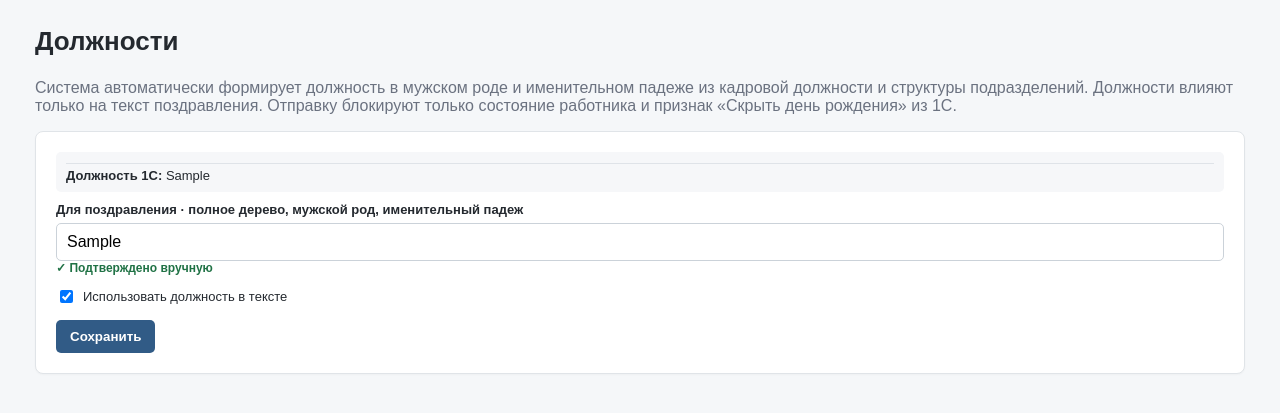
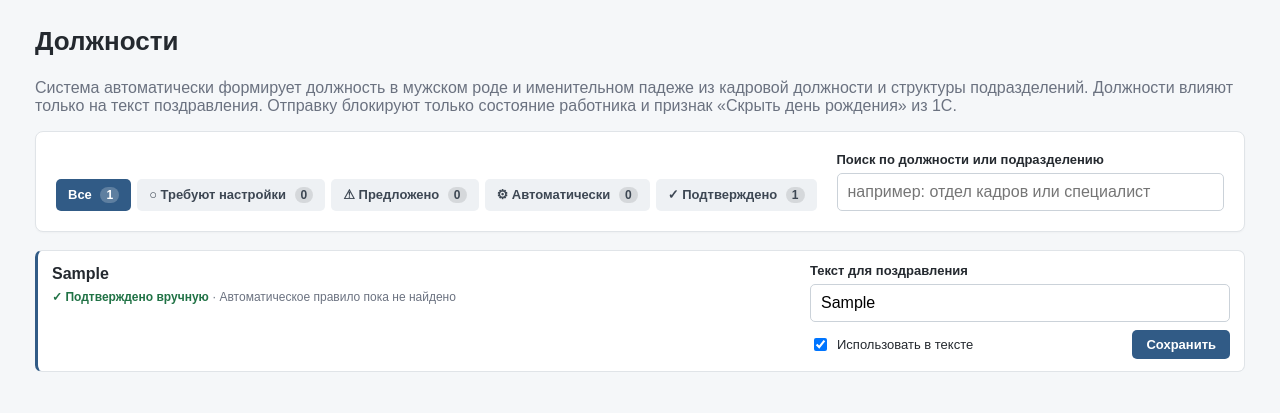
Before and after one commit to DonBellozi/corporate-birthday-mailer, a FastAPI app: page /positions in a window 1280 px wide. Shown: the part 118-531 px from the top of the page. Run offline with FastAPI, Linux system fonts and the light colour scheme; the visitor is signed in with stand-in values (Sample User, id 1); tables that the repository leaves empty hold one stand-in row (values such as "Sample post").

Commit message:
Первый релиз

```diff
--- a/app/main.py
+++ b/app/main.py
@@ -789,15 +789,37 @@ def positions_page(request: Request, db: Session = Depends(get_db)):
     rows = []
     mapping_by_source = {item.source_position: item for item in items}
 
+    counts = {"needs": 0, "suggested": 0, "auto": 0, "confirmed": 0}
+
     for item in items:
         suggestion = suggest_position(item.source_position)
         source_units, source_title = split_source_position(item.source_position)
+
+        # Статус считаем здесь, а не в шаблоне: он нужен и для фильтров,
+        # и для счетчиков в верхней панели.
+        if item.confirmed:
+            status = "confirmed"
+        elif suggestion.auto_use:
+            status = "auto"
+        elif suggestion.text:
+            status = "suggested"
+        else:
+            status = "needs"
+        counts[status] += 1
+
         rows.append({
             "item": item,
             "suggestion": suggestion,
             "input_value": item.display_position if item.display_position else suggestion.text,
             "source_units": source_units,
             "source_title": source_title,
+            "status": status,
+            # Строка для живого поиска по странице.
+            "search": " ".join([
+                item.source_position or "",
+                item.display_position or "",
+                suggestion.text or "",
+            ]).lower(),
         })
 
     multi_position_rows = []
@@ -834,6 +856,10 @@ def positions_page(request: Request, db: Session = Depends(get_db)):
         "positions.html",
         rows=rows,
         multi_position_rows=multi_position_rows,
+        counts=counts,
+        unresolved_conflicts=sum(
+            1 for x in multi_position_rows if not x["resolved"]
+        ),
     )
 
 
--- a/app/static/style.css
+++ b/app/static/style.css
@@ -81,7 +81,6 @@ select{width:100%;border:1px solid #cbd2d9;border-radius:5px;padding:9px 10px;fo
 .position-congratulate-warning{font-size:12px;margin:2px 0 4px 0}
 
 .multi-position-summary{border-left:4px solid #d99a19}
-.multi-position-person{padding:10px 0 14px 0;border-top:1px solid #e2e6ea}
 .multi-position-person:first-of-type{border-top:0}
 .multi-position-person-head{display:flex;flex-wrap:wrap;gap:8px 16px;align-items:center;margin-bottom:7px}
 .multi-position-options{display:grid;gap:4px;margin-bottom:8px}
@@ -155,6 +154,8 @@ select{width:100%;border:1px solid #cbd2d9;border-radius:5px;padding:9px 10px;fo
 
 
 .multi-position-person{
+  padding:10px 0 14px 0;
+  border-top:1px solid #e2e6ea;
   overflow:hidden;
 }
 .multi-position-person-summary{
@@ -184,3 +185,89 @@ select{width:100%;border:1px solid #cbd2d9;border-radius:5px;padding:9px 10px;fo
   margin-left:auto;
   white-space:nowrap;
 }
+
+
+/* ---- Страница "Должности": компактный список вместо стены карточек ---- */
+
+.position-toolbar{
+  display:flex;
+  flex-wrap:wrap;
+  gap:14px 20px;
+  align-items:flex-end;
+  justify-content:space-between;
+  position:sticky;
+  top:0;
+  z-index:5;
+}
+.position-filters{display:flex;flex-wrap:wrap;gap:6px}
+.pos-filter{
+  margin:0;
+  background:#eef1f4;
+  color:#3d4753;
+  font-weight:600;
+  font-size:13px;
+  padding:7px 11px;
+  border:1px solid transparent;
+}
+.pos-filter:hover{background:#e3e8ed}
+.pos-filter.is-active{background:#315b86;color:#fff}
+.pos-count{
+  display:inline-block;
+  margin-left:5px;
+  padding:1px 6px;
+  border-radius:9px;
+  background:rgba(0,0,0,.10);
+  font-size:12px;
+}
+.pos-filter.is-active .pos-count{background:rgba(255,255,255,.22)}
+.position-search{min-width:280px;flex:1;max-width:420px}
+.position-search label{margin-top:0}
+
+.position-list{display:grid;gap:8px;margin-bottom:18px}
+.position-row{
+  display:grid;
+  grid-template-columns:minmax(0,1fr) minmax(0,420px);
+  gap:8px 22px;
+  align-items:start;
+  background:#fff;
+  border:1px solid #e0e4e8;
+  border-left:3px solid #cbd2d9;
+  border-radius:7px;
+  padding:12px 14px;
+}
+.position-row[hidden]{display:none}
+.position-row:hover{border-color:#b8c2cc}
+.position-row.saved{border-color:#8dbfa2;background:#fbfefc}
+
+/* Цвет левой кромки сразу показывает статус, без чтения подписи. */
+.position-row.status-needs{border-left-color:#a33737}
+.position-row.status-suggested{border-left-color:#d99a19}
+.position-row.status-auto{border-left-color:#207245}
+.position-row.status-confirmed{border-left-color:#315b86}
+
+.position-row-path{margin-bottom:2px;line-height:1.35}
+.position-row-title{font-weight:600;line-height:1.35;margin-bottom:4px}
+.position-row .position-status{margin:0;line-height:1.4}
+.position-reason{color:#6b7280}
+
+.position-row-edit label{margin-top:0}
+.position-row-edit input[type=text],
+.position-row-edit input:not([type]){width:100%}
+.position-row-actions{
+  display:flex;
+  flex-wrap:wrap;
+  align-items:center;
+  justify-content:space-between;
+  gap:8px 14px;
+  margin-top:8px;
+}
+.position-row-actions .check{margin:0;font-size:13px}
+.position-save{margin:0;padding:7px 14px;font-size:13px}
+
+.position-empty{text-align:center}
+
+@media(max-width:900px){
+  .position-row{grid-template-columns:1fr;gap:10px}
+  .position-toolbar{position:static}
+  .position-search{max-width:none}
+}
--- a/app/templates/positions.html
+++ b/app/templates/positions.html
@@ -7,12 +7,20 @@
 </p>
 
 {% if multi_position_rows %}
-<div class="card multi-position-summary">
-  <h2>Работники с несколькими должностями</h2>
-  <p class="muted">
+<details class="card multi-position-summary" {% if unresolved_conflicts %}open{% endif %}>
+  <summary class="multi-position-person-summary">
+    <strong>Работники с несколькими должностями</strong>
+    {% if unresolved_conflicts %}
+      <span class="bad"> · требуется выбрать: {{ unresolved_conflicts }}</span>
+    {% else %}
+      <span class="ok"> · все выбраны</span>
+    {% endif %}
+  </summary>
+
+  <p class="muted small">
     Один и тот же работник найден в текущей выгрузке по нескольким должностям.
     Выберите, какую из них использовать в тексте поздравления.
-    На возможность отправки поздравления этот выбор больше не влияет.
+    На возможность отправки поздравления этот выбор не влияет.
   </p>
 
   {% for person in multi_position_rows %}
@@ -57,6 +65,7 @@
           {% endfor %}
         </div>
 
+        <div class="employee-position-choice-status muted small"></div>
         <button type="submit" class="employee-position-choice-save">
           {{ "Изменить выбор" if person.resolved else "Сохранить выбор" }}
         </button>
@@ -64,123 +73,141 @@
     </div>
   </details>
   {% endfor %}
-</div>
+</details>
 {% endif %}
 
+{% if rows %}
+<div class="card position-toolbar">
+  <div class="position-filters" role="group" aria-label="Фильтр по статусу">
+    <button type="button" class="pos-filter is-active" data-filter="all">
+      Все <span class="pos-count">{{ rows|length }}</span>
+    </button>
+    <button type="button" class="pos-filter" data-filter="needs">
+      ○ Требуют настройки <span class="pos-count">{{ counts.needs }}</span>
+    </button>
+    <button type="button" class="pos-filter" data-filter="suggested">
+      ⚠ Предложено <span class="pos-count">{{ counts.suggested }}</span>
+    </button>
+    <button type="button" class="pos-filter" data-filter="auto">
+      ⚙ Автоматически <span class="pos-count">{{ counts.auto }}</span>
+    </button>
+    <button type="button" class="pos-filter" data-filter="confirmed">
+      ✓ Подтверждено <span class="pos-count">{{ counts.confirmed }}</span>
+    </button>
+  </div>
+
+  <div class="position-search">
+    <label for="position-search-input">Поиск по должности или подразделению</label>
+    <input id="position-search-input" type="search" autocomplete="off"
+           placeholder="например: отдел кадров или специалист">
+  </div>
+</div>
+
+<div class="position-list" id="position-list">
 {% for row in rows %}
 {% set x = row.item %}
 {% set s = row.suggestion %}
-<div class="card position-card">
-<form method="post" action="/positions/{{ x.id }}" class="position-form">
-  <div class="source position-tree">
+<form method="post" action="/positions/{{ x.id }}"
+      class="position-row position-form status-{{ row.status }}"
+      data-status="{{ row.status }}"
+      data-search="{{ row.search }}">
+
+  <div class="position-row-source">
     {% if row.source_units %}
-      {% for unit in row.source_units %}
-        <div class="position-tree-level">
-          <span class="muted">{{ loop.index }}.</span> {{ unit }}
-        </div>
-      {% endfor %}
+    <div class="position-row-path muted small">{{ row.source_units|join(" / ") }}</div>
     {% endif %}
-    {% if row.source_title %}
-      <div class="position-tree-title"><strong>Должность 1С:</strong> {{ row.source_title }}</div>
-    {% endif %}
-  </div>
-
-  <label>Для поздравления · полное дерево, мужской род, именительный падеж</label>
-  <input name="display_position"
-         value="{{ row.input_value }}"
-         placeholder="Не удалось определить автоматически">
-
-  <div class="muted small position-status">
+    <div class="position-row-title">{{ row.source_title or x.source_position }}</div>
+    <div class="position-status muted small">
       {% if x.confirmed %}
         <span class="ok">✓ Подтверждено вручную</span>
       {% elif s.auto_use %}
-      <span class="ok">⚙ Автоматически · уверенность {{ (s.confidence * 100)|round|int }}%</span>
-      {% if s.reason %} · {{ s.reason }}{% endif %}
+        <span class="ok">⚙ Автоматически · {{ (s.confidence * 100)|round|int }}%</span>
       {% elif s.text %}
-      <span class="badge">⚠ Предложено · уверенность {{ (s.confidence * 100)|round|int }}%</span>
-      {% if s.reason %} · {{ s.reason }}{% endif %}
+        <span class="badge">⚠ Предложено · {{ (s.confidence * 100)|round|int }}%</span>
       {% else %}
         <span class="bad">○ Требует настройки</span>
-      {% if s.reason %} · {{ s.reason }}{% endif %}
       {% endif %}
+      {% if s.reason %}<span class="position-reason"> · {{ s.reason }}</span>{% endif %}
+    </div>
   </div>
 
-  <div class="position-options">
+  <div class="position-row-edit">
+    <label for="pos-input-{{ x.id }}">Текст для поздравления</label>
+    <input id="pos-input-{{ x.id }}"
+           name="display_position"
+           value="{{ row.input_value }}"
+           placeholder="Не удалось определить автоматически">
+    <div class="position-row-actions">
       <label class="check">
         <input type="checkbox" name="active" {% if x.active %}checked{% endif %}>
-      Использовать должность в тексте
+        Использовать в тексте
       </label>
+      <button type="submit" class="position-save">Сохранить</button>
+    </div>
+  </div>
+</form>
+{% endfor %}
 </div>
 
-  <button type="submit" class="position-save">{{ "Сохранить" if x.confirmed else "Подтвердить / изменить" }}</button>
-</form>
+<div class="card muted position-empty" id="position-empty" hidden>
+  Ничего не найдено. Измените запрос или выберите другой фильтр.
 </div>
-{% endfor %}
-
-{% if not rows %}
+{% else %}
 <div class="card muted">Появятся после первого импорта XLSX.</div>
 {% endif %}
 
 <script>
 (() => {
-  document.querySelectorAll(".position-form").forEach((form) => {
+  const list = document.getElementById("position-list");
+  if (!list) return;
+
+  const rows = Array.from(list.querySelectorAll(".position-row"));
+  const search = document.getElementById("position-search-input");
+  const empty = document.getElementById("position-empty");
+  const filters = Array.from(document.querySelectorAll(".pos-filter"));
+
+  let activeFilter = "all";
+
+  function applyFilters() {
+    const query = (search.value || "").trim().toLowerCase();
+    let visible = 0;
+
+    rows.forEach((row) => {
+      const matchesStatus =
+        activeFilter === "all" || row.dataset.status === activeFilter;
+      const matchesQuery =
+        !query || (row.dataset.search || "").includes(query);
+      const show = matchesStatus && matchesQuery;
+      row.hidden = !show;
+      if (show) visible++;
+    });
+
+    empty.hidden = visible > 0;
+  }
+
+  filters.forEach((button) => {
+    button.addEventListener("click", () => {
+      filters.forEach((x) => x.classList.remove("is-active"));
+      button.classList.add("is-active");
+      activeFilter = button.dataset.filter;
+      applyFilters();
+    });
+  });
+
+  let debounce;
+  search.addEventListener("input", () => {
+    window.clearTimeout(debounce);
+    debounce = window.setTimeout(applyFilters, 120);
+  });
+
+  // Сохранение без перезагрузки страницы: список длинный, терять
+  // позицию прокрутки и состояние фильтров на каждой правке неудобно.
+  function bindAsyncSave(form, onSuccess) {
     form.addEventListener("submit", async (event) => {
       event.preventDefault();
 
-      const button = form.querySelector(".position-save");
-      const status = form.querySelector(".position-status");
-      const input = form.querySelector('input[name="display_position"]');
-
-      const oldButtonText = button.textContent;
-      button.disabled = true;
-      button.textContent = "Сохраняем...";
-
-      try {
-        const response = await fetch(form.action, {
-          method: "POST",
-          body: new FormData(form),
-          credentials: "same-origin",
-          redirect: "follow"
-        });
-
-        if (!response.ok) {
-          throw new Error(`Ошибка HTTP ${response.status}`);
-        }
-
-        const value = (input.value || "").trim();
-
-        if (value) {
-          status.innerHTML = '<span class="ok">✓ Подтверждено вручную</span>';
-          button.textContent = "Сохранено";
-        } else {
-          status.innerHTML = '<span class="bad">○ Требует настройки</span>';
-          button.textContent = "Сохранено";
-        }
-
-        form.classList.add("saved");
-        setTimeout(() => {
-          button.textContent = "Сохранить";
-          form.classList.remove("saved");
-        }, 1200);
-
-      } catch (error) {
-        button.textContent = oldButtonText;
-        status.insertAdjacentHTML(
-          "beforeend",
-          '<div class="bad">Не удалось сохранить. Попробуйте еще раз.</div>'
-        );
-      } finally {
-        button.disabled = false;
-      }
-    });
-  });
-
-  document.querySelectorAll(".employee-position-choice-form").forEach((form) => {
-    form.addEventListener("submit", async (event) => {
-      event.preventDefault();
-
-      const button = form.querySelector(".employee-position-choice-save");
-      const status = form.querySelector(".employee-position-choice-status");
+      const button = form.querySelector("button[type=submit]");
+      const status = form.querySelector(".position-status, .employee-position-choice-status");
       const oldText = button.textContent;
 
       button.disabled = true;
@@ -193,27 +220,48 @@
           credentials: "same-origin",
           redirect: "follow"
         });
+        if (!response.ok) throw new Error("HTTP " + response.status);
 
-        if (!response.ok) {
-          throw new Error(`Ошибка HTTP ${response.status}`);
-        }
-
-        status.innerHTML = '<span class="ok">✓ Должность выбрана</span>';
+        onSuccess(form, status);
         button.textContent = "Сохранено";
-
-        setTimeout(() => {
-          button.textContent = "Изменить выбор";
+        form.classList.add("saved");
+        window.setTimeout(() => {
+          button.textContent = oldText;
+          form.classList.remove("saved");
         }, 1200);
       } catch (error) {
         button.textContent = oldText;
-        status.innerHTML = '<span class="bad">Не удалось сохранить</span>';
+        if (status) {
+          status.innerHTML = '<span class="bad">Не удалось сохранить. Попробуйте еще раз.</span>';
+        }
       } finally {
         button.disabled = false;
       }
     });
+  }
+
+  rows.forEach((form) => {
+    bindAsyncSave(form, (f, status) => {
+      const value = (f.querySelector('input[name="display_position"]').value || "").trim();
+      // Строка сохранена вручную - она становится подтвержденной,
+      // поэтому обновляем и статус, и фильтрационный атрибут.
+      if (value) {
+        status.innerHTML = '<span class="ok">✓ Подтверждено вручную</span>';
+        f.dataset.status = "confirmed";
+        f.className = "position-row position-form status-confirmed";
+      } else {
+        status.innerHTML = '<span class="bad">○ Требует настройки</span>';
+        f.dataset.status = "needs";
+        f.className = "position-row position-form status-needs";
+      }
+    });
   });
 
+  document.querySelectorAll(".employee-position-choice-form").forEach((form) => {
+    bindAsyncSave(form, (f, status) => {
+      if (status) status.innerHTML = '<span class="ok">✓ Должность выбрана</span>';
+    });
+  });
 })();
 </script>
-
 {% endblock %}
```
Lines whose indentation alone changed are shown as unchanged.
